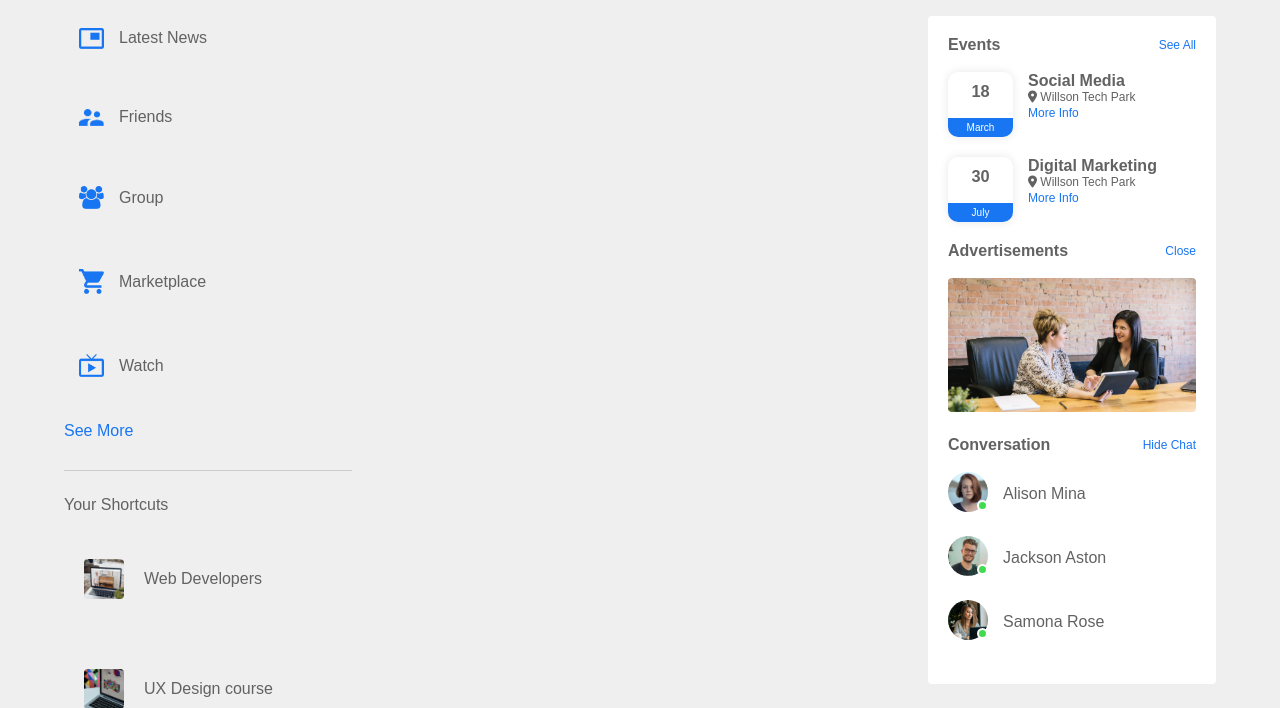
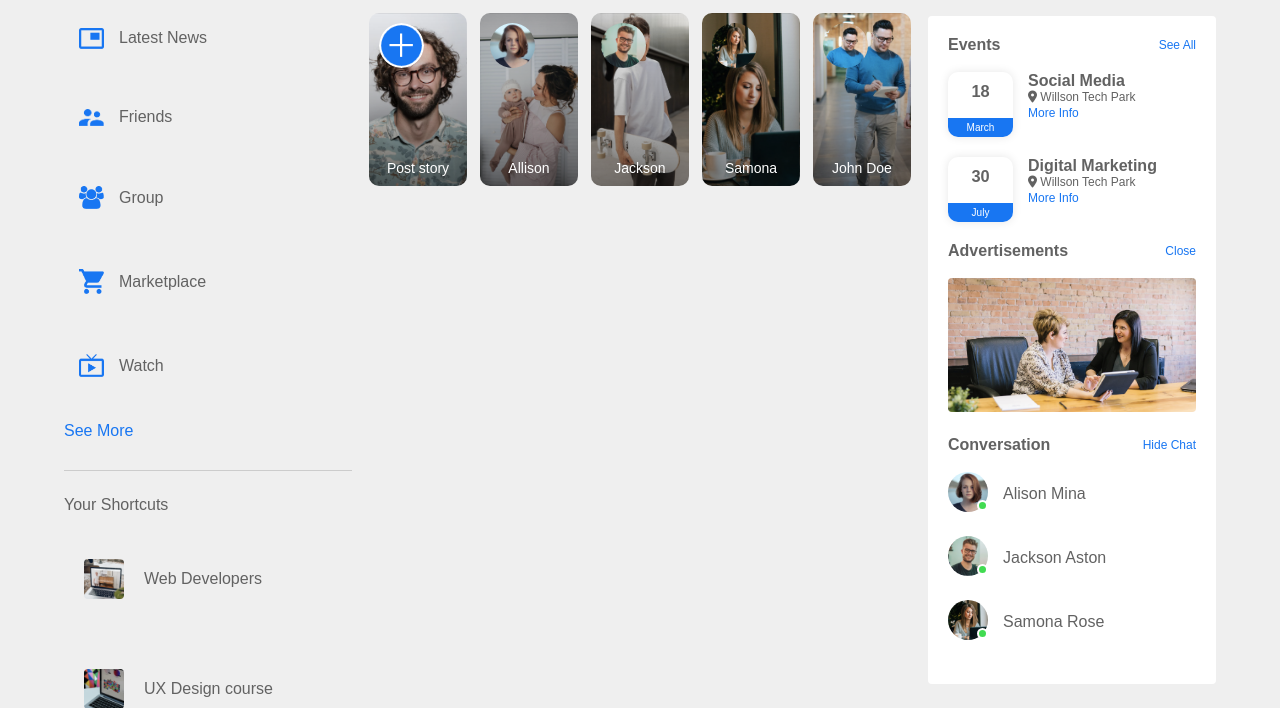
Before and after one commit to lemanou7/worldbook, a Django app: page / in a window 1280 px wide. Shown: the part 54-762 px from the top of the page. Run offline with Django 5.2, Linux system fonts and the light colour scheme; some libraries are stand-ins or nearby versions.

Commit message:
Story section and styling added in main container

```diff
--- a/static/css/styles.css
+++ b/static/css/styles.css
@@ -263,3 +263,59 @@ nav {
     top: unset;
     bottom: 5px;
 }
+
+/* main container stylings  */
+
+.story-gallery{
+    display: flex;
+    justify-content: space-between;
+    margin-bottom: 20px;
+}
+
+.story{
+    flex-basis: 18%;
+    padding-top: 32%;
+    position: relative;
+    background-position: center;
+    background-size: cover;
+    border-radius: 10px;
+
+}
+
+.story img{
+    position: absolute;
+    width: 45px;
+    border-radius: 50%;
+    top: 10px;
+    left: 10px;
+    border-radius: 5px solid #626262;
+}
+
+.story p{
+    position: absolute;
+    bottom: 10px;
+    width: 100%;
+    text-align: center;
+    color: #fff;
+    font-size: 14px;
+}
+
+.story1{
+    background-image:linear-gradient(transparent,rgba(0,0,0,0.5)), url(/static/images/status-1.png);
+}
+
+.story2{
+    background-image:linear-gradient(transparent,rgba(0,0,0,0.5)), url(/static/images/status-2.png);
+}
+
+.story3{
+    background-image:linear-gradient(transparent,rgba(0,0,0,0.5)), url(/static/images/status-3.png);
+}
+
+.story4{
+    background-image:linear-gradient(transparent,rgba(0,0,0,0.5)), url(/static/images/status-4.png);
+}
+
+.story5{
+    background-image:linear-gradient(transparent,rgba(0,0,0,0.5)), url(/static/images/status-5.png);
+}
--- a/templates/base.html
+++ b/templates/base.html
@@ -34,7 +34,34 @@
             </div>
         </div>
         <!------------- main-container  ------------------->
-        <div class="main-container"></div>
+        <div class="main-container">
+            <div class="story-gallery">
+                <div class="story story1">
+                    <img src="{% static 'images/upload.png'%}" alt="upload">
+                    <p>Post story</p>
+                </div>
+                <div class="story story2">
+                    <img src="{% static 'images/member-1.png'%}" alt="upload">
+                    <p>Allison</p>
+                </div>
+                <div class="story story3">
+                    <img src="{% static 'images/member-2.png'%}" alt="upload">
+                    <p>Jackson</p>
+                </div>
+                <div class="story story4">
+                    <img src="{% static 'images/member-3.png'%}" alt="upload">
+                    <p>Samona</p>
+                </div>
+                <div class="story story5">
+                    <img src="{% static 'images/member-4.png'%}" alt="upload">
+                    <p>John Doe</p>
+                </div>
+            </div>
+
+
+
+
+        </div>
         <!------------- right-sidebar ------------------->
 
         <div class="right-sidebar">
```
